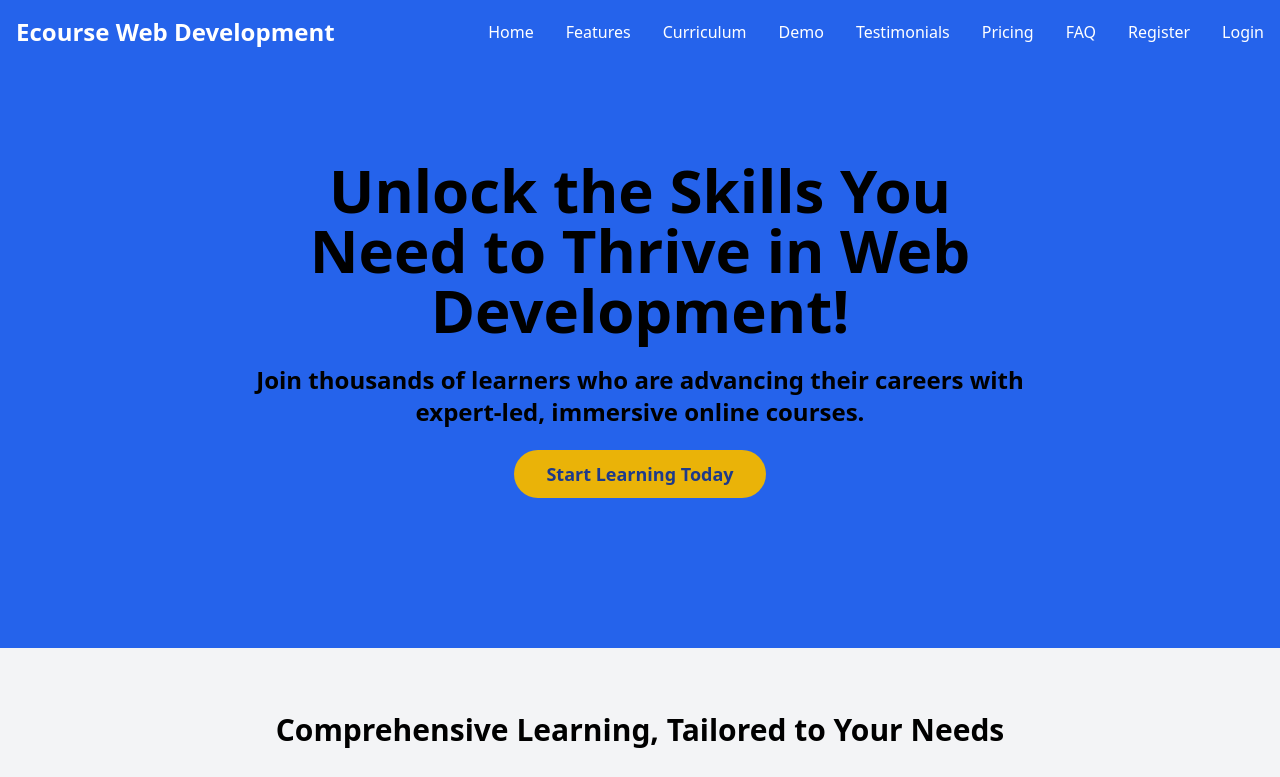
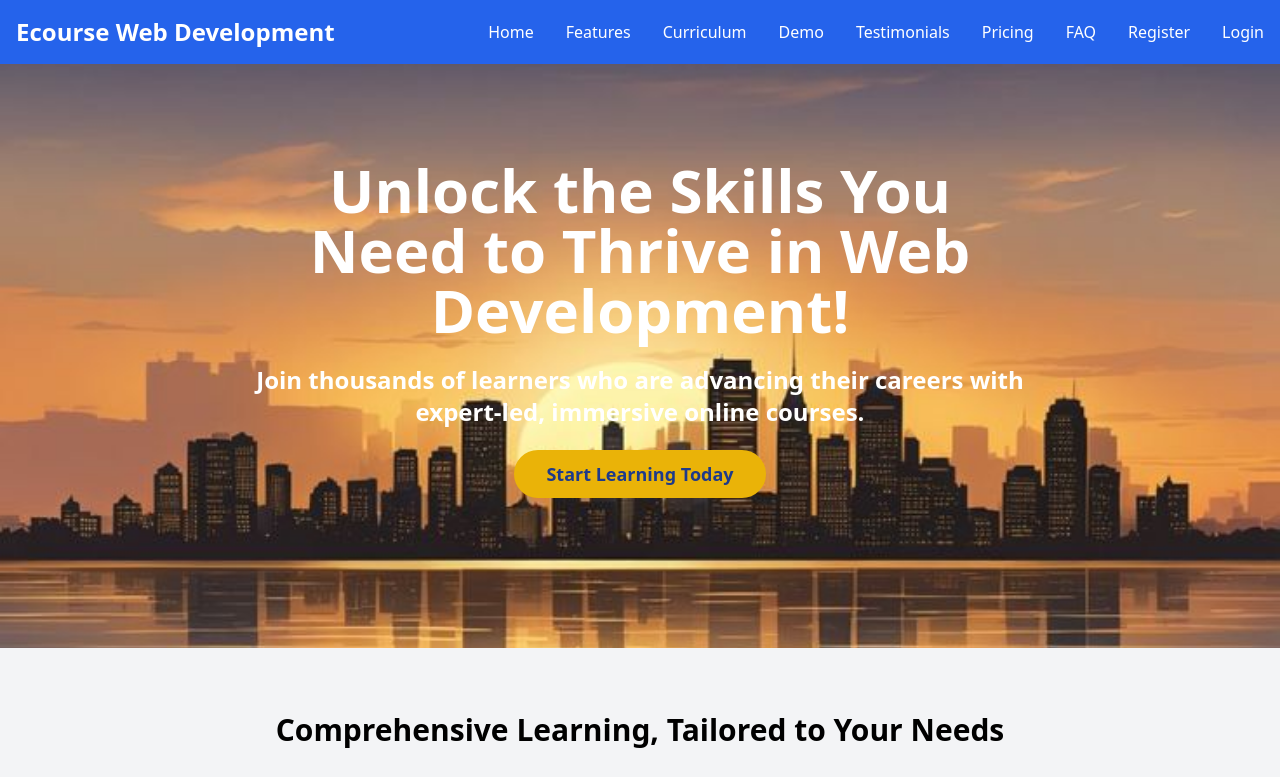
Before and after one commit to BahasKoding/Ecourse-web, a website: page index.html in a window 1280 px wide. Shown: the top 777 px of the page. Drawn offline with Linux system fonts and the light colour scheme.

Commit message:
modified header

```diff
--- a/index.html
+++ b/index.html
@@ -57,9 +57,9 @@
 
 
         <!-- Header -->
-        <header id="home" class="bg-blue-600 py-40 bg-cover bg-center" style="background-image: url('path-to-optimized-header-image.webp');">
+        <header id="home" class="bg-blue-600 py-40 bg-cover bg-center" style="background-image: url('src/img/bg.jpeg');">
             <div class="container mx-auto px-4">
-                <div class="max-w-3xl mx-auto text-center">
+                <div class="max-w-3xl mx-auto text-center text-white">
                     <h1 class="text-4xl md:text-6xl font-bold mb-6">Unlock the Skills You Need to Thrive in Web Development!</h1>
                     <p class="text-xl md:text-2xl font-semibold mb-8">Join thousands of learners who are advancing their careers with expert-led, immersive online courses.</p>
                     <a href="#" class="bg-yellow-500 text-blue-900 font-bold py-3 px-8 rounded-full hover:bg-yellow-400 transition duration-300 text-lg">Start Learning Today</a>
```
Also changed, not shown: src/img/bg.jpeg (added).
